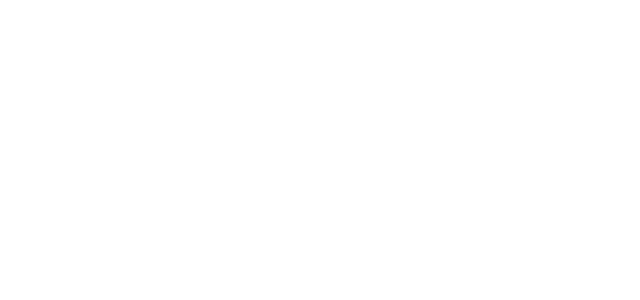
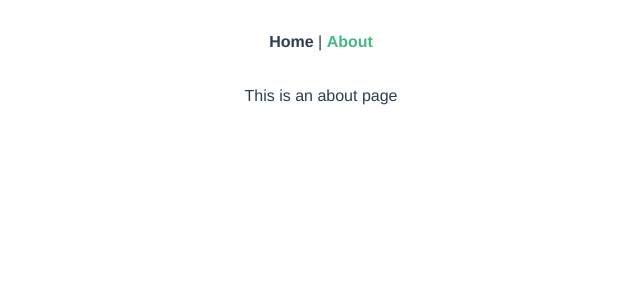
Before and after one commit to goodhands/ecommerce-admin-frontend, a Vue app: page /about in a window 1280 px wide. Shown: the top 300 px of the page, without its empty margins (319-959 px from the left). Built offline with nearby package versions, Linux system fonts and the light colour scheme.

Commit message:
added vue router

```diff
--- a/package.json
+++ b/package.json
@@ -10,12 +10,14 @@
   "dependencies": {
     "axios": "^0.21.0",
     "core-js": "^3.6.5",
-    "vue": "^2.6.11"
+    "vue": "^2.6.11",
+    "vue-router": "^3.2.0"
   },
   "devDependencies": {
     "@tailwindcss/postcss7-compat": "^2.0.2",
     "@vue/cli-plugin-babel": "~4.5.0",
     "@vue/cli-plugin-eslint": "~4.5.0",
+    "@vue/cli-plugin-router": "^4.5.9",
     "@vue/cli-service": "~4.5.0",
     "autoprefixer": "^9.8.6",
     "babel-eslint": "^10.1.0",
--- a/src/App.vue
+++ b/src/App.vue
@@ -1,51 +1,12 @@
 <template>
   <div id="app">
-
+    <div id="nav">
+      <router-link to="/">Home</router-link> |
+      <router-link to="/about">About</router-link>
+    </div>
+    <router-view/>
   </div>
 </template>
-
-<script>
-import axios from 'axios';
-
-export default {
-  name: 'App',
-  data: function(){
-    return {
-      email: '',
-      password: ''
-    }
-  },
-  methods:{
-    login(){
-      axios.get('http://localhost:8000/sanctum/csrf-cookie').then(() => {
-        axios.post('http://localhost:8000/auth/v1/login', {
-          email: "upshoottech@outlook.com",
-          password: "hicui4cu235"
-        }).then(res => {
-          console.log(res);
-        }).finally(() => {
-          this.authenticatedUser();
-        })
-      });
-    },
-
-    authenticatedUser(){
-      //set headers
-      // axios.post('http://127.0.0.1:8000/v1/api/login', {
-      //   email: this.email,
-      //   password: this.password
-      // }).then(res => console.log(res));
-
-      // axios.get('http://localhost:8000/sanctum/csrf-cookie').then(response => {
-      //     // Login...
-      //     console.log(response);
-      // });
-
-      axios.get('http://localhost:8000/api/v1/user').then(res => console.log(res));
-    }
-  }
-}
-</script>
 
 <style>
 #app {
@@ -54,6 +15,18 @@
   -moz-osx-font-smoothing: grayscale;
   text-align: center;
   color: #2c3e50;
-  margin-top: 60px;
+}
+
+#nav {
+  padding: 30px;
+}
+
+#nav a {
+  font-weight: bold;
+  color: #2c3e50;
+}
+
+#nav a.router-link-exact-active {
+  color: #42b983;
 }
 </style>
--- a/src/main.js
+++ b/src/main.js
@@ -2,6 +2,7 @@
 import App from './App.vue'
 import axios from 'axios';
 import './main.css';
+import router from './router'
 
 Vue.config.productionTip = false
 axios.defaults.headers.common['X-Requested-With'] = 'XMLHttpRequest';
@@ -9,5 +10,6 @@
 axios.defaults.headers.common['Accept'] = 'application/json';
 
 new Vue({
-  render: h => h(App),
+  router,
+  render: h => h(App)
 }).$mount('#app')
--- /dev/null
+++ b/src/router/index.js
@@ -0,0 +1,29 @@
+import Vue from 'vue'
+import VueRouter from 'vue-router'
+import Home from '../views/Home.vue'
+
+Vue.use(VueRouter)
+
+const routes = [
+  {
+    path: '/',
+    name: 'Home',
+    component: Home
+  },
+  {
+    path: '/about',
+    name: 'About',
+    // route level code-splitting
+    // this generates a separate chunk (about.[hash].js) for this route
+    // which is lazy-loaded when the route is visited.
+    component: () => import(/* webpackChunkName: "about" */ '../views/About.vue')
+  }
+]
+
+const router = new VueRouter({
+  mode: 'history',
+  base: process.env.BASE_URL,
+  routes
+})
+
+export default router
--- /dev/null
+++ b/src/views/About.vue
@@ -0,0 +1,5 @@
+<template>
+  <div class="about">
+    <h1>This is an about page</h1>
+  </div>
+</template>
```
Also changed, not shown: src/views/Home.vue (renamed from src/pages/Dashboard.vue), src/views/Login.vue (renamed from src/pages/Login.vue), 1 other file (tests, documents, lock files or other folders).
